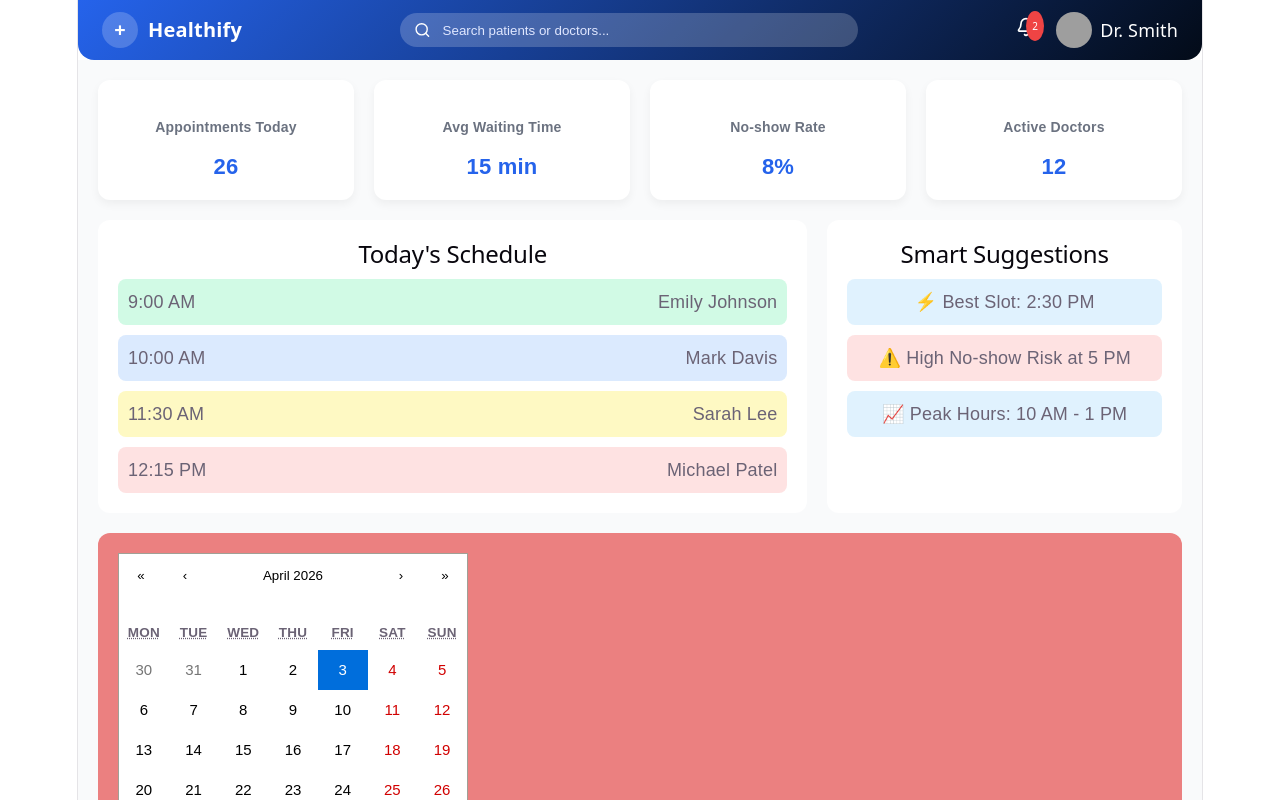
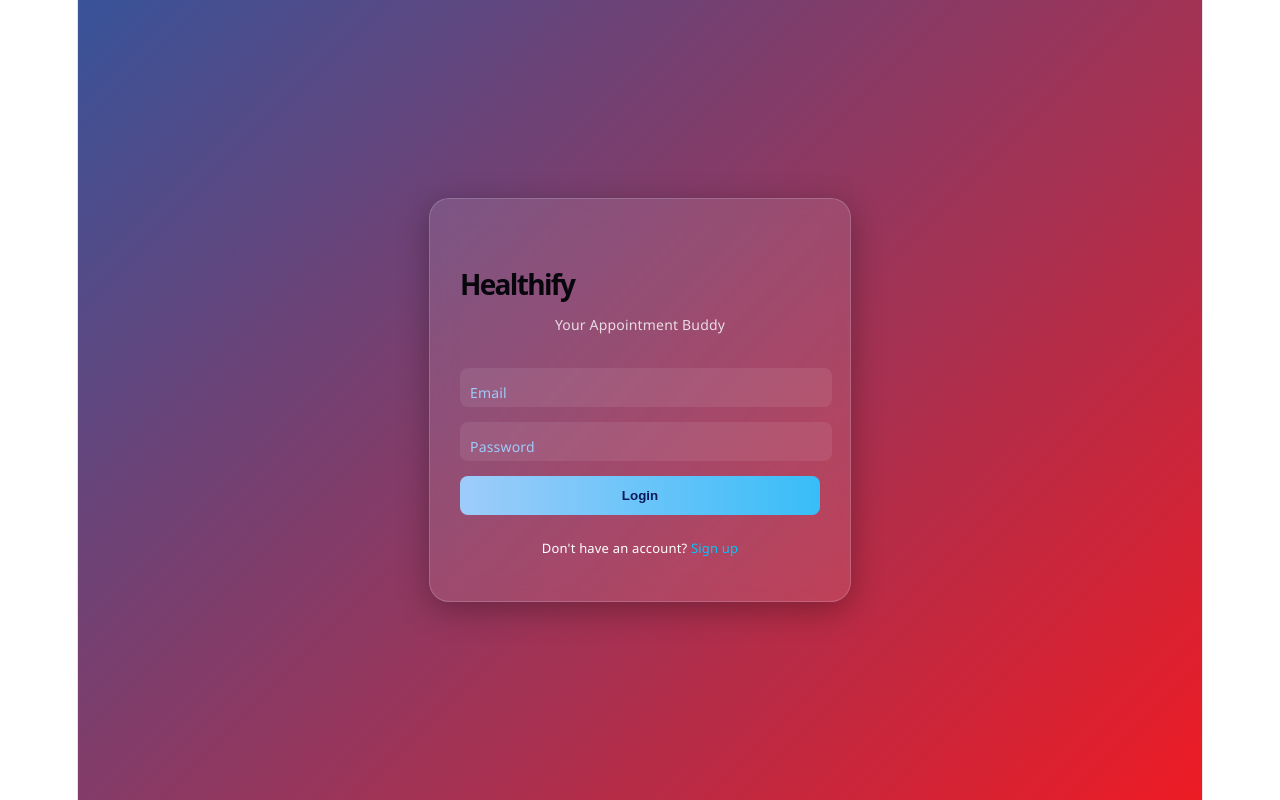
Before and after one commit to dwitipatell/Healthify, a React (Vite) app: page / in a window 1280 px wide. Shown: the top 800 px of the page. Built offline with nearby package versions, Linux system fonts and the light colour scheme; grey boxes are pictures that could not be loaded.

Commit message:
login page

```diff
--- a/package.json
+++ b/package.json
@@ -14,7 +14,8 @@
     "lucide-react": "^1.7.0",
     "react": "^19.2.4",
     "react-calendar": "^6.0.0",
-    "react-dom": "^19.2.4"
+    "react-dom": "^19.2.4",
+    "react-router-dom": "^7.14.0"
   },
   "devDependencies": {
     "@eslint/js": "^9.39.4",
--- a/src/App.jsx
+++ b/src/App.jsx
@@ -6,14 +6,16 @@ import heroImg from './assets/hero.png'
 import './App.css'
 import Navbar from './pages/navbar';
 import Dashboard from './pages/dashboard';
+import Login from './pages/login';
 
 function App() {
 
   return (
-    <>
-      <Navbar />
-      <Dashboard />
-    </>
+    <Routes>
+    <Route path="/" element={<Login />} />
+    <Route path="/dashboard" element={<Dashboard />} />
+
+    </Routes>
   )
 }
 
--- a/src/styles/login.css
+++ b/src/styles/login.css
@@ -5,7 +5,7 @@
   justify-content: center;
   align-items: center;
 
-  background: linear-gradient(135deg, #0f172a, #1e293b);
+  background: linear-gradient(135deg, #385399, #ed1b24);
   font-family: "Segoe UI", sans-serif;
 }
 
```
Also changed, not shown: 1 other file (tests, documents, lock files or other folders).
